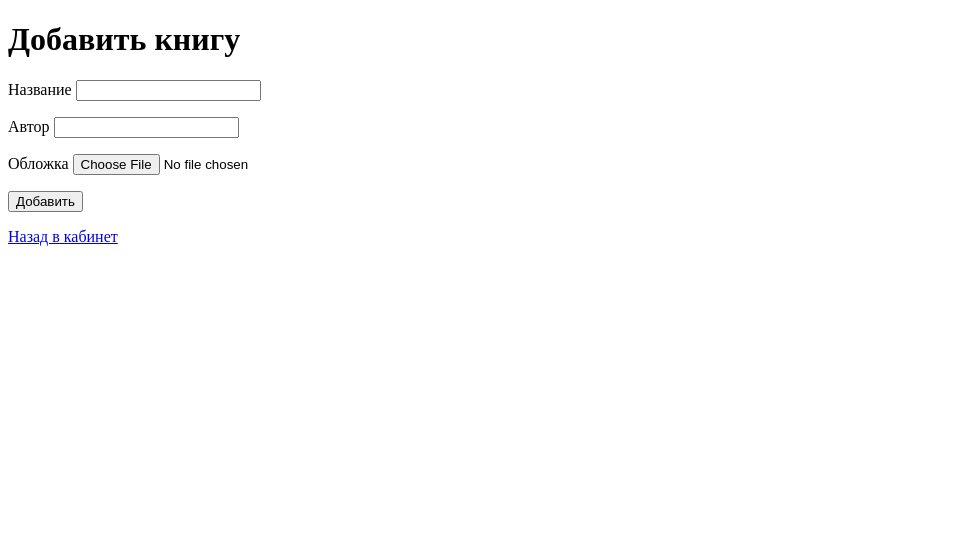
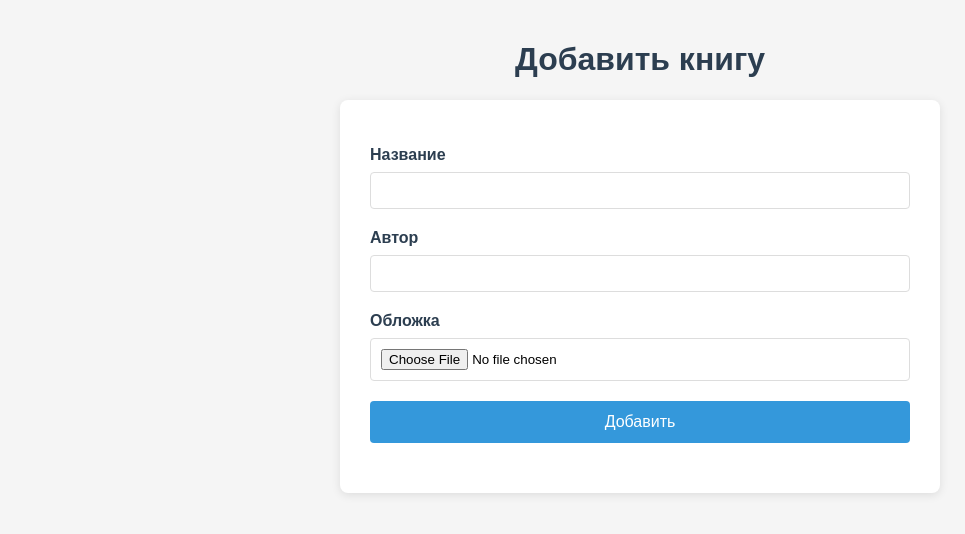
Before and after one commit to JakmanLoss/Bookcrossing, a Flask app: page /add_book in a window 1280 px wide. Shown: the top 534 px of the page, without its empty margins (0-965 px from the left). Run offline with Flask 2, Linux system fonts and the light colour scheme; the visitor is signed in with stand-in values (Sample User, id 1).

Commit message:
Adding book front

```diff
--- a/templates/add_book.html
+++ b/templates/add_book.html
@@ -2,13 +2,67 @@
 <html>
 <head>
     <title>Добавить книгу</title>
+    <style>
+        body {
+            font-family: Arial, sans-serif;
+            max-width: 600px;
+            margin: 0 auto;
+            padding: 20px;
+            background-color: #f5f5f5;
+        }
+        h1 {
+            color: #2c3e50;
+            text-align: center;
+        }
+        form {
+            background: white;
+            padding: 30px;
+            border-radius: 8px;
+            box-shadow: 0 2px 10px rgba(0,0,0,0.1);
+        }
+        p {
+            margin-bottom: 20px;
+        }
+        label {
+            display: block;
+            margin-bottom: 8px;
+            font-weight: bold;
+            color: #2c3e50;
+        }
+        input[type="text"],
+        input[type="file"] {
+            width: 100%;
+            padding: 10px;
+            border: 1px solid #ddd;
+            border-radius: 4px;
+            box-sizing: border-box;
+        }
+        input[type="submit"] {
+            background-color: #3498db;
+            color: white;
+            border: none;
+            padding: 12px 20px;
+            border-radius: 4px;
+            cursor: pointer;
+            font-size: 16px;
+            width: 100%;
+        }
+        input[type="submit"]:hover {
+            background-color: #2980b9;
+        }
+        .flash-message {
+            color: #e74c3c;
+            text-align: center;
+            margin-bottom: 20px;
+        }
+    </style>
 </head>
 <body>
     <h1>Добавить книгу</h1>
     {% with messages = get_flashed_messages() %}
         {% if messages %}
             {% for message in messages %}
-                <p>{{ message }}</p>
+                <p class="flash-message">{{ message }}</p>
             {% endfor %}
         {% endif %}
     {% endwith %}
@@ -19,6 +73,5 @@
         <p>{{ form.cover.label }} {{ form.cover() }}</p>
         <p>{{ form.submit() }}</p>
     </form>
-    <a href="{{ url_for('dashboard') }}">Назад в кабинет</a>
 </body>
 </html>
```
